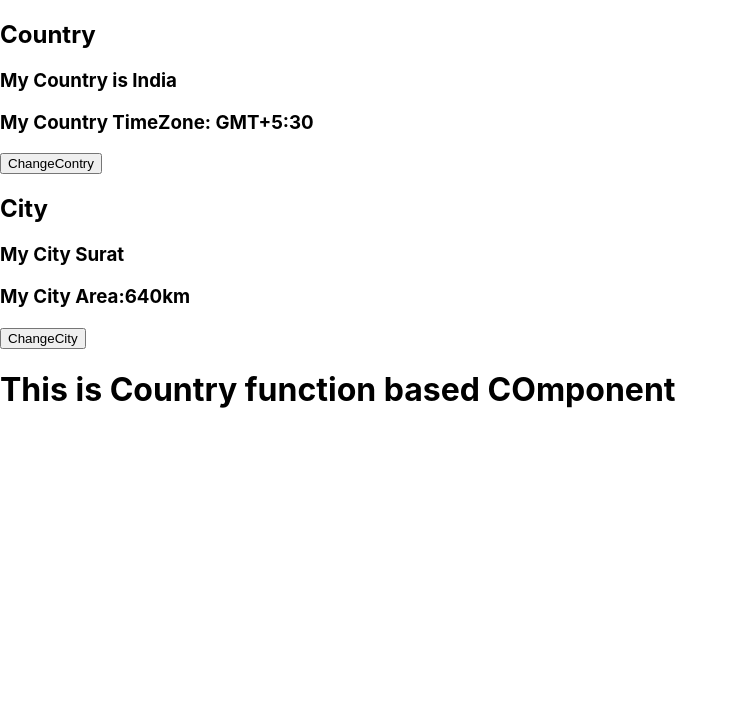
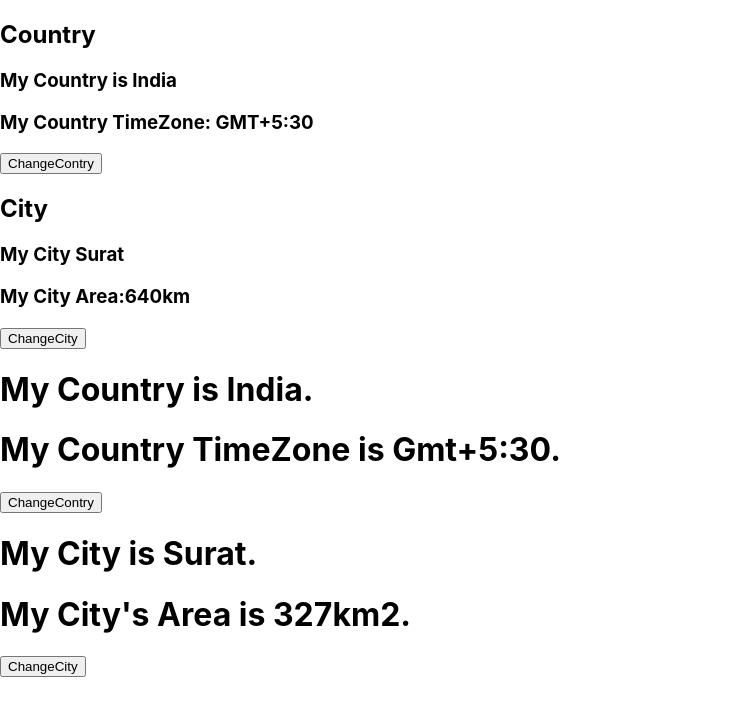
Before and after one commit to haresh2932/firstReact, a React (Create React App) app: page / in a window 1280 px wide. Shown: the top 716 px of the page, without its empty margins (0-738 px from the left). Built offline with nearby package versions, Linux system fonts and the light colour scheme.

Commit message:
29_02_24_Components

```diff
--- a/src/App.js
+++ b/src/App.js
@@ -3,6 +3,7 @@ import './App.css';
 import Country from './user/components/Country';
 import City from './user/components/City';
 import CountryFun from './user/components/CountryFun';
+import CityFun from './user/components/CityFun';
 
 
 
@@ -14,6 +15,7 @@ function App() {
       <Country />
       <City />
       <CountryFun />
+      <CityFun />
     </>
   );
 }
--- /dev/null
+++ b/src/user/components/CityFun.js
@@ -0,0 +1,24 @@
+import React ,{useState}from 'react';
+
+function CityFun(props) {
+    const [City,setCity]=useState('Surat')
+    const [Area,setArea]=useState('327km2')
+
+    const changeCity=()=>{
+        // console.log("gvsdyfgsdf");
+        setCity('Ahemdabad')
+        setArea('464.17 km2')
+    }
+
+    return (
+        <>
+            <h1>My City is {City}.</h1>
+            <h1>My City's Area is {Area}.</h1>
+            <button onClick={changeCity}>ChangeCity</button>
+        </>
+    );
+}
+
+
+
+export default CityFun;
--- a/src/user/components/Country.js
+++ b/src/user/components/Country.js
@@ -16,9 +16,7 @@ class Country extends Component {
             name: 'Usa',
             timezone: 'Est-5:00'
         })
-
     }
-
 
     render() {
         return (
--- a/src/user/components/CountryFun.js
+++ b/src/user/components/CountryFun.js
@@ -1,11 +1,24 @@
-import React from 'react';
+import React ,{useState}from 'react';
 
 function CountryFun(props) {
+    const [Country,setContry]=useState('India')
+    const [Timezone,setTimezone]=useState('Gmt+5:30')
+
+    const changeCountry=()=>{
+        // console.log("gvsdyfgsdf");
+        setContry('Usa')
+        setTimezone('EMT-5:00')
+    }
+
     return (
         <>
-            <h1>This is Country function based COmponent </h1>
+            <h1>My Country is {Country}.</h1>
+            <h1>My Country TimeZone is {Timezone}.</h1>
+            <button onClick={changeCountry}>ChangeContry</button>
         </>
     );
 }
 
+
+
 export default CountryFun;
```
